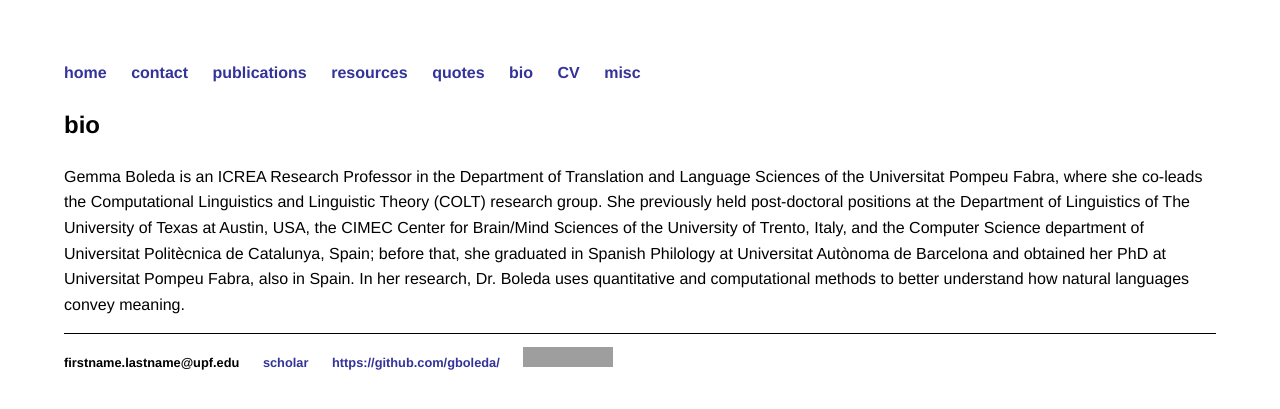
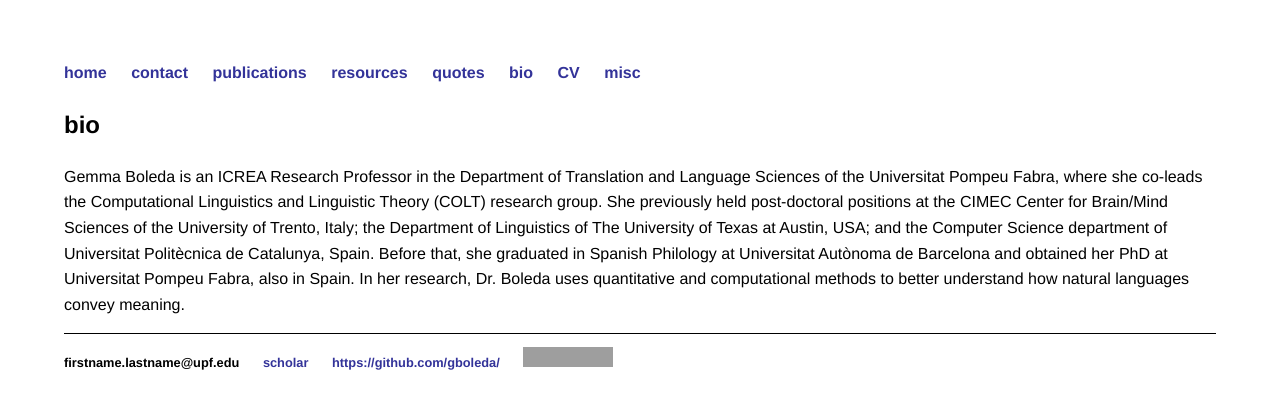
Before and after one commit to gboleda/gboleda.github.io, a Jekyll site: the page built from bio.md, in a window 1280 px wide. Shown: the top 409 px of the page. Built offline with Jekyll 4.4.1, drawn with Linux system fonts in a browser that asks for light colours; grey boxes are pictures that could not be loaded.

Commit message:
update bio

```diff
--- a/bio.md
+++ b/bio.md
@@ -5,4 +5,4 @@
 
 ## bio
 
-Gemma Boleda is an ICREA Research Professor in the Department of Translation and Language Sciences of the Universitat Pompeu Fabra, where she co-leads the Computational Linguistics and Linguistic Theory (COLT) research group. She previously held post-doctoral positions at the Department of Linguistics of The University of Texas at Austin, USA, the CIMEC Center for Brain/Mind Sciences of the University of Trento, Italy, and the Computer Science department of Universitat Politècnica de Catalunya, Spain; before that, she graduated in Spanish Philology at Universitat Autònoma de Barcelona and obtained her PhD at Universitat Pompeu Fabra, also in Spain. In her research, Dr. Boleda uses quantitative and computational methods to better understand how natural languages convey meaning.
+Gemma Boleda is an ICREA Research Professor in the Department of Translation and Language Sciences of the Universitat Pompeu Fabra, where she co-leads the Computational Linguistics and Linguistic Theory (COLT) research group. She previously held post-doctoral positions at the CIMEC Center for Brain/Mind Sciences of the University of Trento, Italy; the Department of Linguistics of The University of Texas at Austin, USA; and the Computer Science department of Universitat Politècnica de Catalunya, Spain. Before that, she graduated in Spanish Philology at Universitat Autònoma de Barcelona and obtained her PhD at Universitat Pompeu Fabra, also in Spain. In her research, Dr. Boleda uses quantitative and computational methods to better understand how natural languages convey meaning.
```
